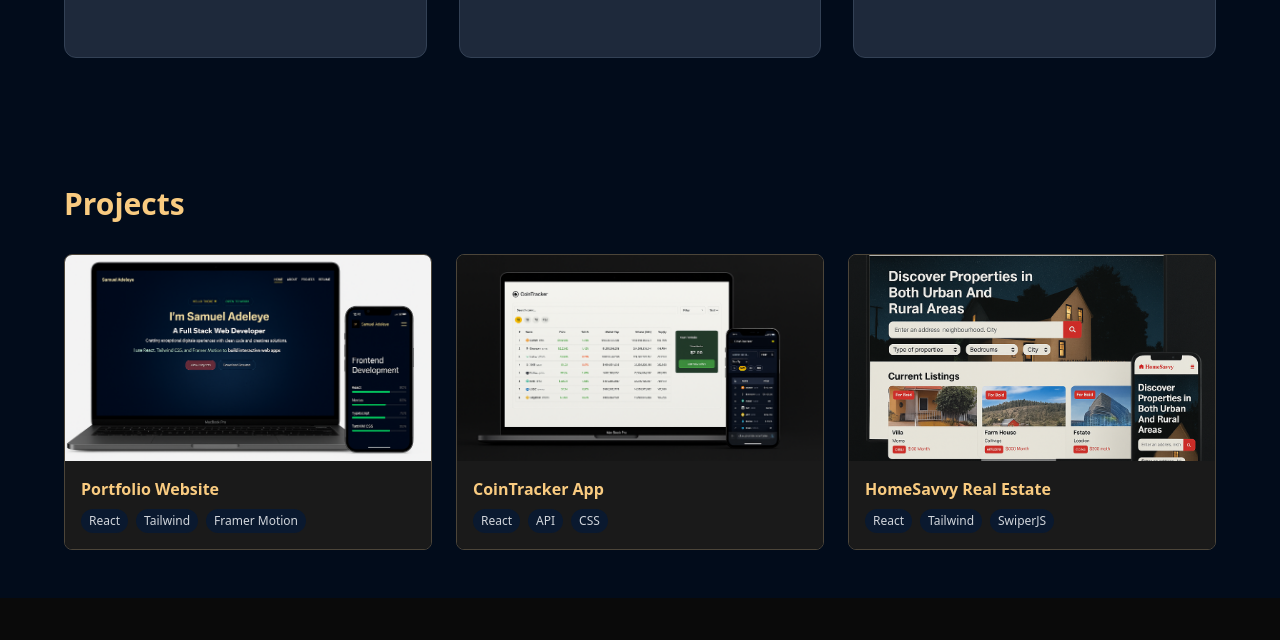
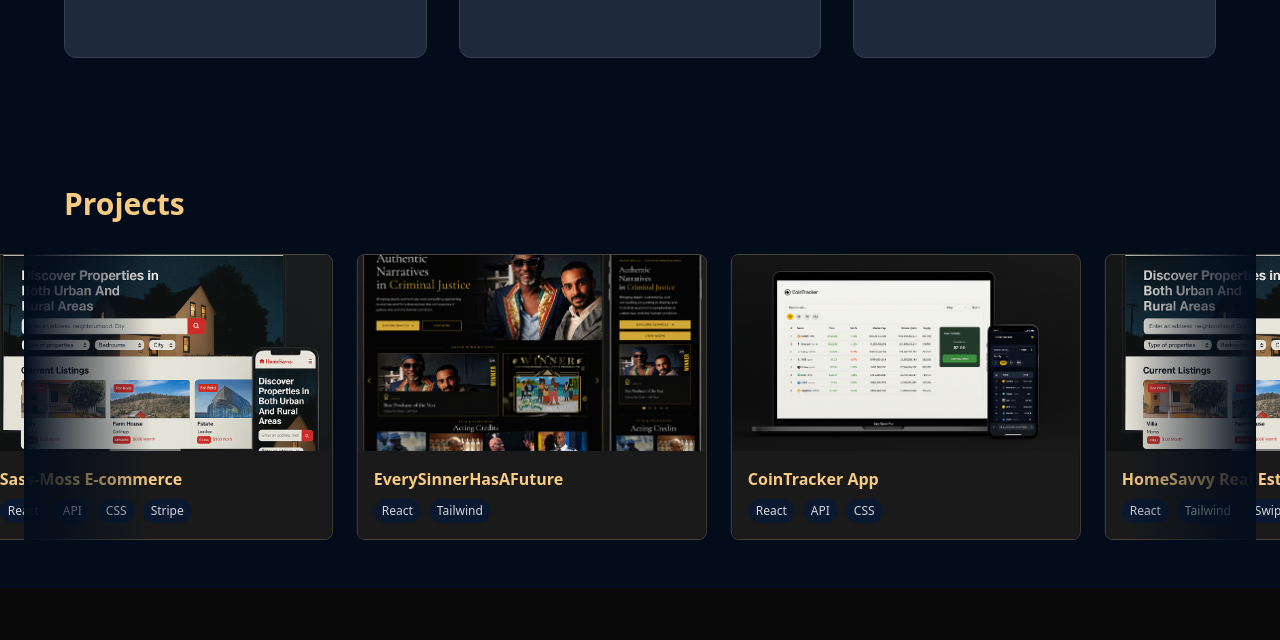
Before and after one commit to SamStickz/my_portfolio, a React (Vite) app: page / in a window 1280 px wide. Shown: the part 3740-4380 px from the top of the page. Built offline with nearby package versions, Linux system fonts and the light colour scheme.

Commit message:
add sassmoss

```diff
--- a/src/components/ProjectsSection.jsx
+++ b/src/components/ProjectsSection.jsx
@@ -3,6 +3,8 @@ import { motion } from "framer-motion";
 import projectImg1 from "../assets/project1.png";
 import projectImg2 from "../assets/project2.png";
 import projectImg3 from "../assets/project3.png";
+import projectImg4 from "../assets/project4.png";
+import projectImg5 from "../assets/project5.png";
 
 const projects = [
   {
@@ -11,6 +13,21 @@ const projects = [
     liveLink: "https://samadeleyeportfolio.vercel.app/",
     codeLink: "https://github.com/SamStickz/my_portfolio",
     tech: ["React", "Tailwind", "Framer Motion"],
+  },
+  {
+    title: "Sass-Moss E-commerce",
+    image: projectImg3,
+    liveLink: "https://sassmoss.com/",
+    codeLink: "https://github.com/SamStickz/Sassmoss",
+    tech: ["React", "API", "CSS", "Stripe"],
+  },
+  {
+    title: "EverySinnerHasAFuture",
+    image: projectImg4,
+    liveLink:
+      "https://https://www.everysainthasapasteverysinnerhasafuture.com/",
+    codeLink: "https://github.com/SamStickz/Frank-Skully",
+    tech: ["React", "Tailwind"],
   },
   {
     title: "CoinTracker App",
@@ -26,25 +43,41 @@ const projects = [
     codeLink: "https://github.com/SamStickz/home-savvy",
     tech: ["React", "Tailwind", "SwiperJS"],
   },
+
 ];
+
+// Duplicate projects for infinite loop
+const infiniteProjects = [...projects, ...projects];
 
 function ProjectsSection() {
   return (
-    <section className="bg-[#020c1b] py-12 px-6">
-      <div className="max-w-6xl mx-auto">
-        <h2 className="text-2xl md:text-3xl font-bold text-[#f9cb80] mb-8">
+    <section className="bg-[#020c1b] py-12 px-6 overflow-hidden">
+      <div className="max-w-6xl mx-auto mb-8">
+        <h2 className="text-2xl md:text-3xl font-bold text-[#f9cb80]">
           Projects
         </h2>
+      </div>
 
-        <div className="grid grid-cols-1 sm:grid-cols-2 lg:grid-cols-3 gap-6">
-          {projects.map((project, index) => (
-            <motion.div
+      {/* Infinite Scrolling Container */}
+      <div className="relative">
+        <motion.div
+          className="flex gap-6"
+          animate={{
+            x: [0, -1800], // Move by total width of original projects
+          }}
+          transition={{
+            x: {
+              repeat: Infinity,
+              repeatType: "loop",
+              duration: 30,
+              ease: "linear",
+            },
+          }}
+        >
+          {infiniteProjects.map((project, index) => (
+            <div
               key={index}
-              className="group relative overflow-hidden rounded-lg border border-[#f9cb80]/30 hover:border-[#f9cb80] transition-all duration-300"
-              initial={{ opacity: 0, y: 30 }}
-              whileInView={{ opacity: 1, y: 0 }}
-              transition={{ duration: 0.5, delay: index * 0.1 }}
-              viewport={{ once: true }}
+              className="group relative overflow-hidden rounded-lg border border-[#f9cb80]/30 hover:border-[#f9cb80] transition-all duration-300 flex-shrink-0 w-[350px]"
             >
               {/* Project Image */}
               <div className="relative overflow-hidden aspect-video">
@@ -53,12 +86,13 @@ function ProjectsSection() {
                   alt={project.title}
                   className="w-full h-full object-cover transform group-hover:scale-110 transition-transform duration-500"
                 />
+                {/* Always show buttons on hover */}
                 <div className="absolute inset-0 bg-black/60 opacity-0 group-hover:opacity-100 transition-opacity duration-300 flex items-center justify-center gap-4">
                   <a
                     href={project.liveLink}
                     target="_blank"
                     rel="noopener noreferrer"
-                    className="px-4 py-2 bg-[#f9cb80] text-[#020c1b] rounded-lg font-medium hover:bg-[#f4c36b] transition text-sm"
+                    className="px-4 py-2 bg-[#f9cb80] text-[#020c1b] rounded-lg font-medium hover:bg-[#f4c36b] transition text-sm z-10"
                   >
                     Live
                   </a>
@@ -66,14 +100,14 @@ function ProjectsSection() {
                     href={project.codeLink}
                     target="_blank"
                     rel="noopener noreferrer"
-                    className="px-4 py-2 bg-transparent border-2 border-[#f9cb80] text-[#f9cb80] rounded-lg font-medium hover:bg-[#f9cb80] hover:text-[#020c1b] transition text-sm"
+                    className="px-4 py-2 bg-transparent border-2 border-[#f9cb80] text-[#f9cb80] rounded-lg font-medium hover:bg-[#f9cb80] hover:text-[#020c1b] transition text-sm z-10"
                   >
                     Code
                   </a>
                 </div>
               </div>
 
-              {/* Project Info - Minimal, no description */}
+              {/* Project Info */}
               <div className="p-4 bg-[#1a1a1a]">
                 <h3 className="text-base font-semibold text-[#f9cb80] mb-2">
                   {project.title}
@@ -91,9 +125,13 @@ function ProjectsSection() {
                   ))}
                 </div>
               </div>
-            </motion.div>
+            </div>
           ))}
-        </div>
+        </motion.div>
+
+        {/* Gradient Fade on edges */}
+        <div className="absolute left-0 top-0 bottom-0 w-32 bg-gradient-to-r from-[#020c1b] to-transparent pointer-events-none z-10"></div>
+        <div className="absolute right-0 top-0 bottom-0 w-32 bg-gradient-to-l from-[#020c1b] to-transparent pointer-events-none z-10"></div>
       </div>
     </section>
   );
```
Also changed, not shown: src/assets/project4.png (added), src/assets/project5.png (added).
